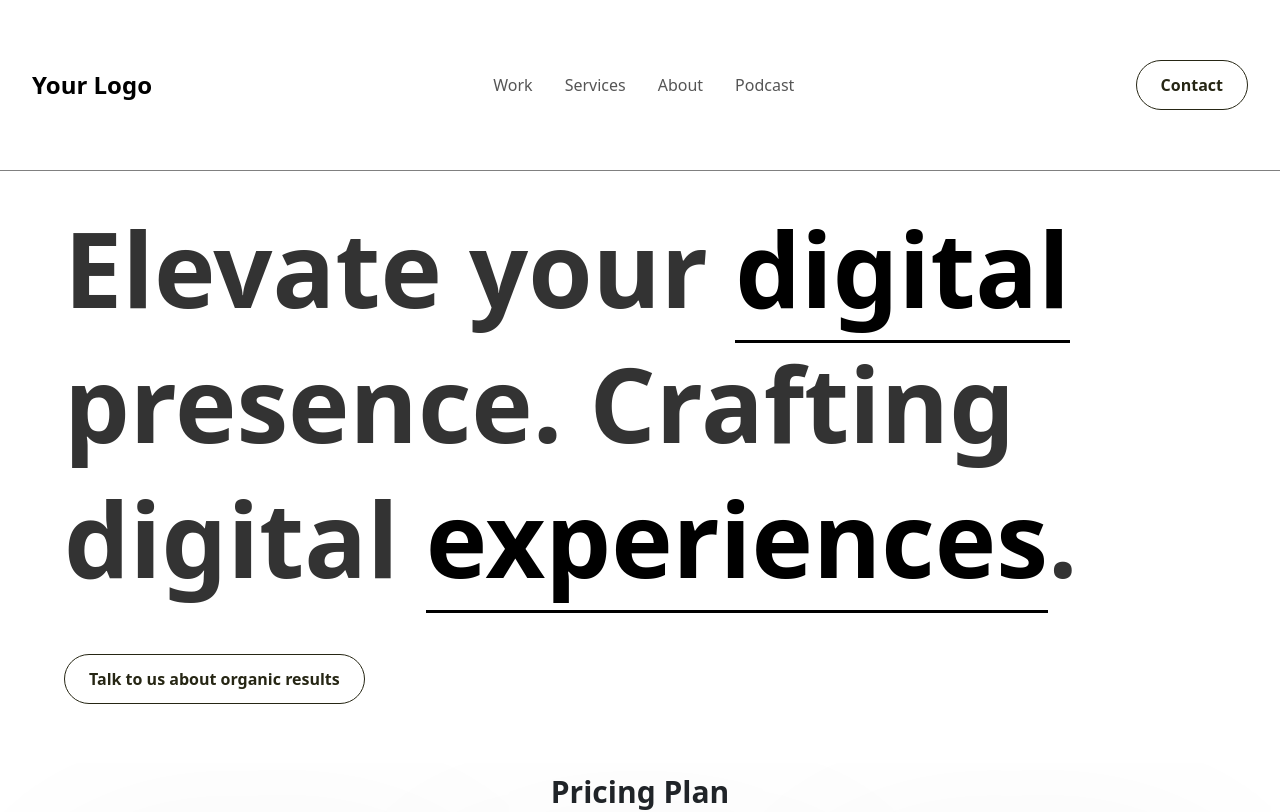
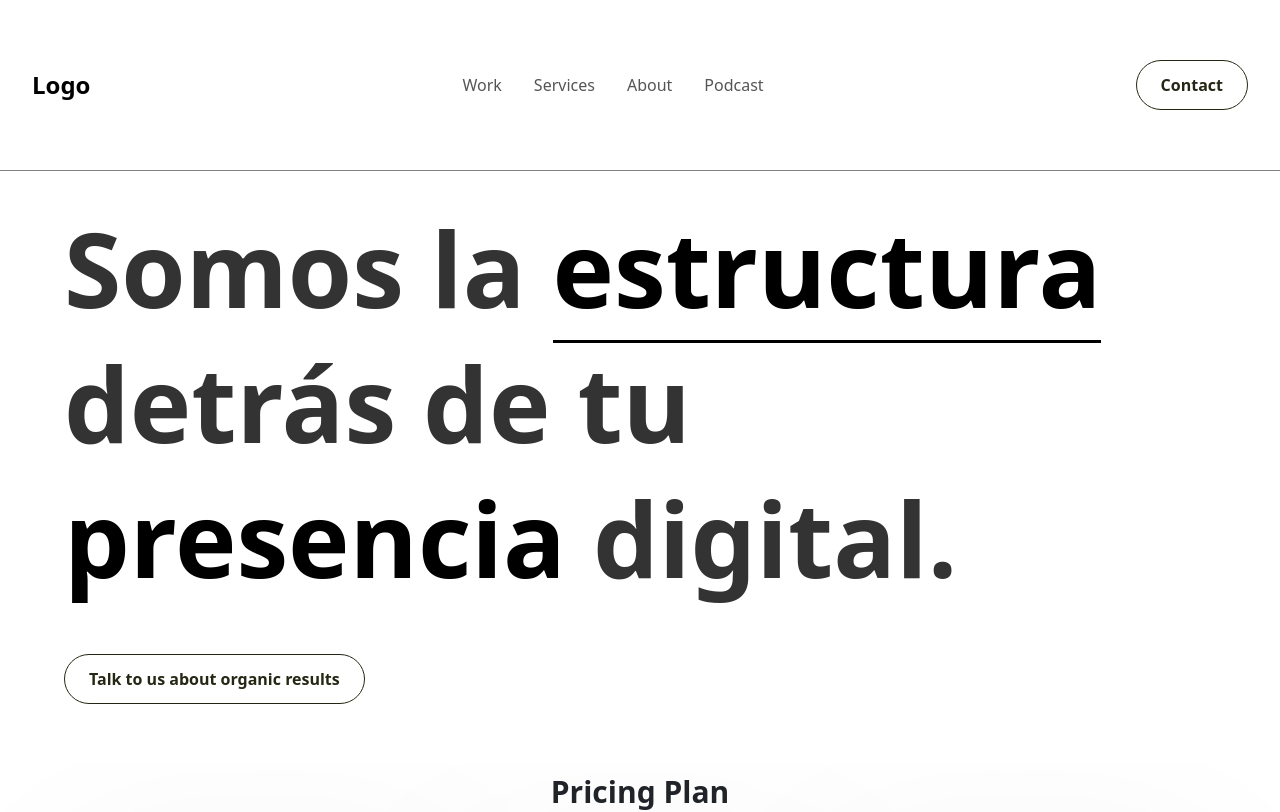
Before and after one commit to laminaagency/beta, a React (Vite) app: page / in a window 1280 px wide. Shown: the top 812 px of the page. Built offline with nearby package versions, Linux system fonts and the light colour scheme.

Commit message:
navigation plus hero and pricing

```diff
--- a/src/components/Hero.jsx
+++ b/src/components/Hero.jsx
@@ -70,7 +70,7 @@ const StyledLink = styled.a`
     color: #fff;
     &::before {
       transform: scaleY(1);
-      height: 100%; /* Expands to cover the whole link */
+      height: 80%; /* Expands to cover the whole link */
     }
   }
 `;
@@ -79,7 +79,9 @@ const HeroComponent = () => {
   return (
     <HeroContainer>
       <ContentWrapper>
-        <HeroHeadline>Elevate your <StyledLink href="#">digital</StyledLink> presence. Crafting digital <StyledLink href="#">experiences</StyledLink>.</HeroHeadline>
+        <HeroHeadline>Somos la <StyledLink href="#">estructura</StyledLink>  detrás de tu <StyledLink href="#">presencia</StyledLink> digital.
+        {/* Elevate your <StyledLink href="#">digital</StyledLink> presence. Crafting digital <StyledLink href="#">experiences</StyledLink>. */}
+        </HeroHeadline>
        <ContactButton>Talk to us about organic results</ContactButton>
       </ContentWrapper>
     </HeroContainer>
--- a/src/components/NavigationBar.jsx
+++ b/src/components/NavigationBar.jsx
@@ -4,6 +4,7 @@ import React from 'react';
 import styled from 'styled-components';
 import { tokens } from '../assets/styles/tokens.js';
 import ContactButton from './ContactButton.jsx';
+import Logo from '../assets/images/LOGO-Lamina-digital-removebg-preview.png'
 
 const NavContainer = styled.nav`
   display: flex;
@@ -18,11 +19,15 @@ const NavContainer = styled.nav`
 `;
 
 const NavLogo = styled.div`
-  a {
+a {
     text-decoration: none;
     color: #000;
     font-weight: bold;
     font-size: 1.5rem;
+
+    img {
+      max-width: 500px;
+    }
   }
 `;
 
@@ -72,7 +77,10 @@ const Navbar = () => {
   return (
     <NavContainer>
       <NavLogo>
-        <a href="/">Your Logo</a>
+        <a href="/">
+        {/* <img src={Logo} alt="Company Logo" /> */}
+        Logo
+        </a>
       </NavLogo>
 
       <NavLinks>
```
